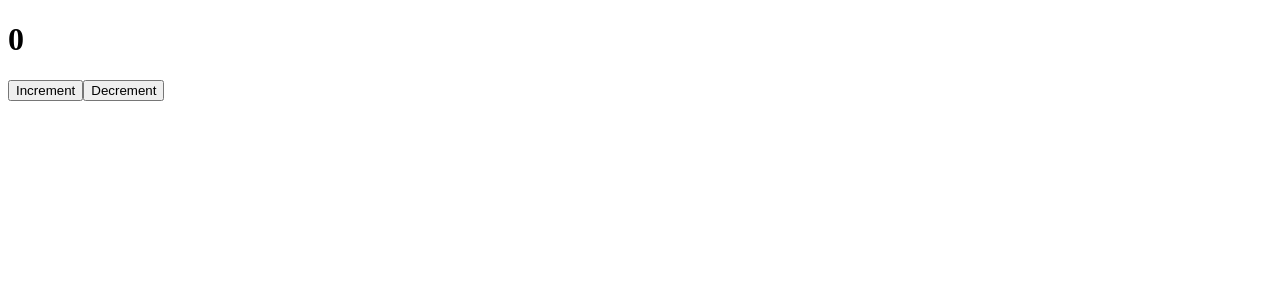
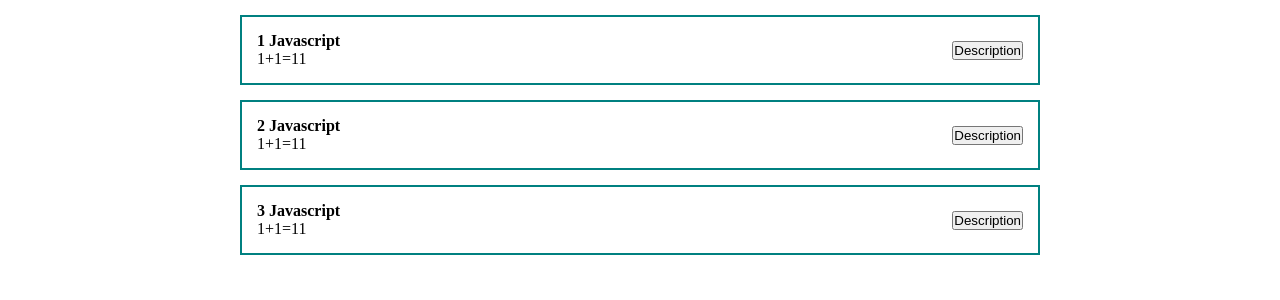
Before and after one commit to mademoiselletrojan/TormentReact, a React (Create React App) app: page / in a window 1280 px wide. Shown: the top 300 px of the page. Built offline with nearby package versions, Linux system fonts and the light colour scheme.

Commit message:
added PostItem.jsx, a folder styles, used props

```diff
--- a/package.json
+++ b/package.json
@@ -33,5 +33,8 @@
       "last 1 firefox version",
       "last 1 safari version"
     ]
+  },
+  "devDependencies": {
+    "sass": "^1.84.0"
   }
 }
--- a/src/App.js
+++ b/src/App.js
@@ -1,14 +1,17 @@
-//import React, { useState } from "react";
+import React, { useState } from "react";
 //import Counter from "./components/Counter";
-import ClassCounter from "./components/ClassCounter";
+//import ClassCounter from "./components/ClassCounter";
+import './styles/App.scss';
+import PostItem from "./components/PostItem";
 
 function App() {
-  //const [value, setValue] = useState("text");
+  const [value, setValue] = useState("text");
 
   return (
     <div className="App">
-       <ClassCounter/>
-
+      <PostItem post ={{id: 1, title: 'Javascript', body: 'Description'}}/>
+      <PostItem post ={{id: 2, title: 'Javascript', body: 'Description'}}/>
+      <PostItem post ={{id: 3, title: 'Javascript', body: 'Description'}}/>
     </div>
   );
 }
--- /dev/null
+++ b/src/components/PostItem.jsx
@@ -0,0 +1,17 @@
+import React from "react";
+
+const PostItem = (props) => {
+    return(
+        <div className="post">
+            <div className="postContent">
+                <strong>{props.post.id} {props.post.title}</strong>
+                <div>1+1=11</div>
+            </div>
+            <div className="postBTNS">
+                <button>{props.post.body}</button>
+            </div>
+        </div>
+    )
+}
+
+export default PostItem;
--- /dev/null
+++ b/src/styles/App.scss
@@ -0,0 +1,20 @@
+*{
+    margin: 0;
+    padding: 0;
+    box-sizing: border-box;
+}
+#root{
+    display: flex;
+    justify-content: center;
+}
+.App{
+    width:800px;
+}
+.post{
+    display: flex;
+    padding: 15px;
+    border: 2px solid teal;
+    margin-top: 15px;
+    justify-content: space-between;
+    align-items: center;
+}
```
Also changed, not shown: 1 other file (tests, documents, lock files or other folders).
